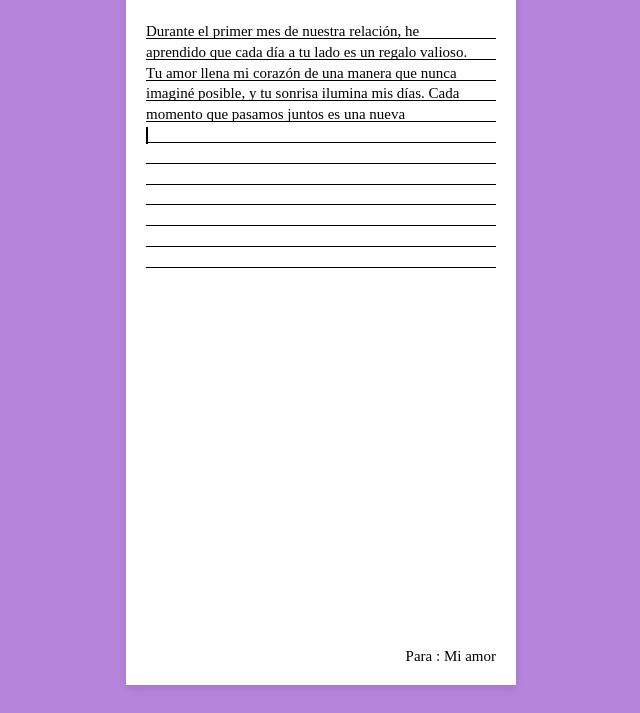
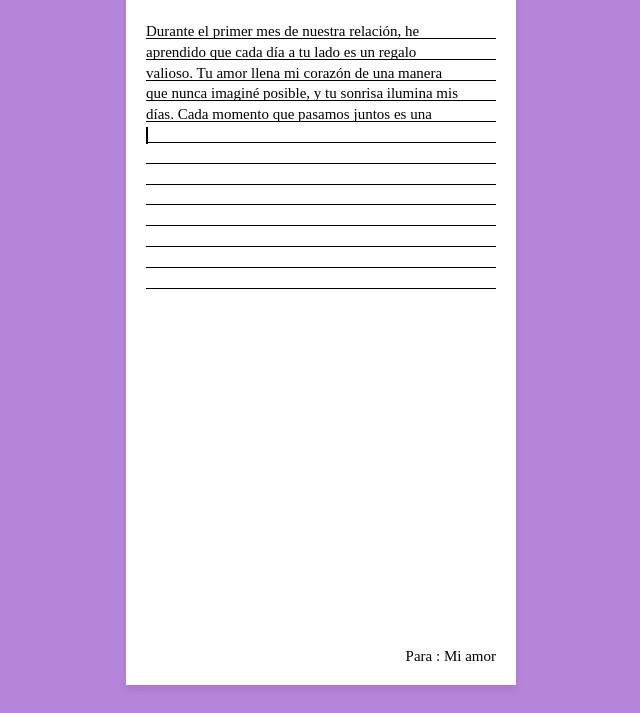
Before and after one commit to PierreArriagada/teamoyuri.github.io, a plain HTML site: page cartaescrita.html in a window 1280 px wide. Shown: the part 87-800 px from the top of the page, without its empty margins (319-959 px from the left). Drawn offline with Linux system fonts and the light colour scheme.

Commit message:
Update cartaescrita.html

```diff
--- a/cartaescrita.html
+++ b/cartaescrita.html
@@ -125,7 +125,7 @@ const canvas = document.createElement('canvas');
 const context = canvas.getContext('2d');
 context.font = '16px Arial';
 
-const maxWidth = 390; // Ajustado para dar un poco más de margen
+const maxWidth = 380; // Ajustado para dar un poco más de margen
 
 const lines = wrapText(context, text, maxWidth);
 
```
